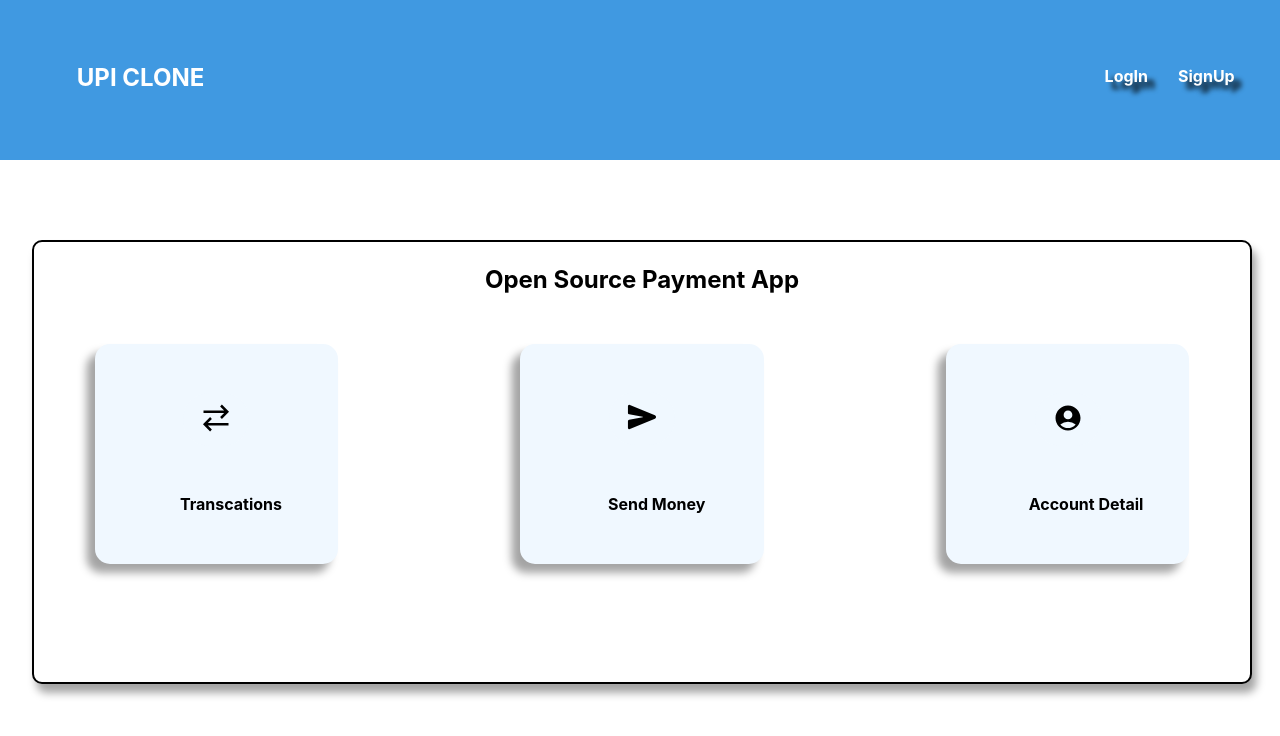
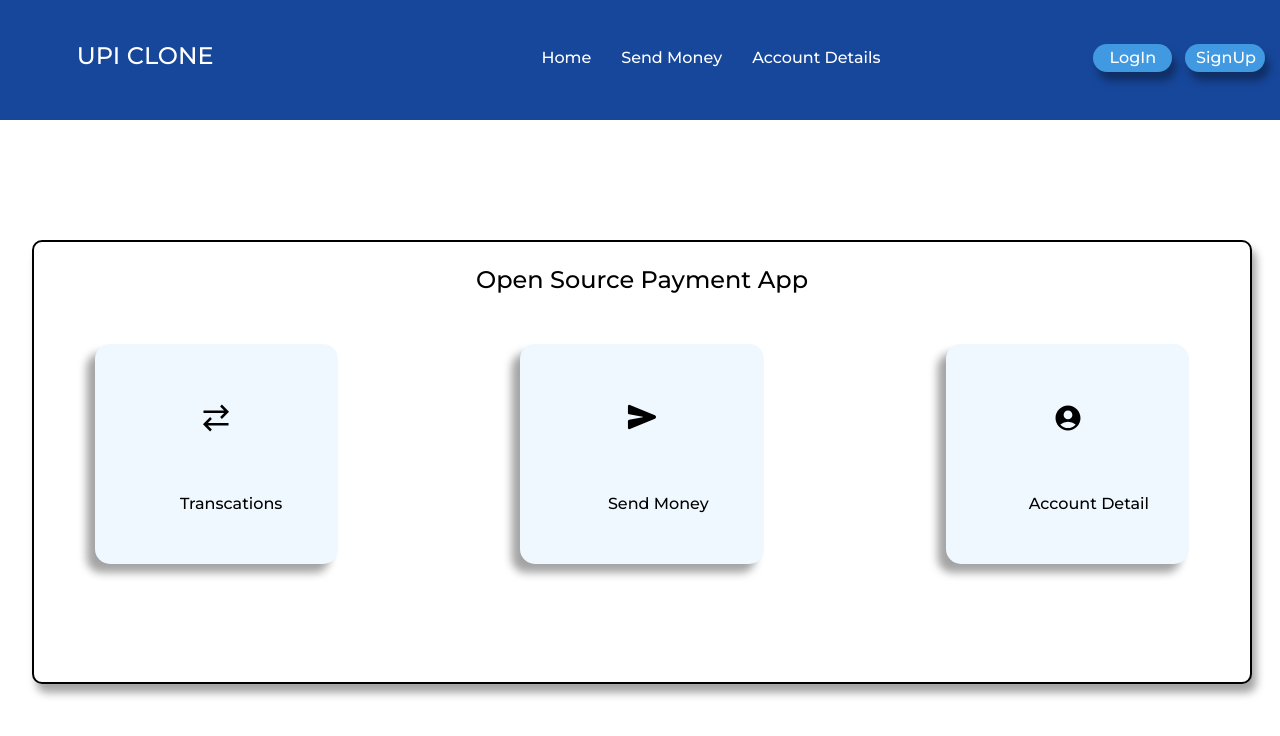
Before and after one commit to The-Saras/open-wallet, a React (Vite) app in the folder client/: page / in a window 1280 px wide. Shown: the top 736 px of the page. Built offline with nearby package versions, Linux system fonts and the light colour scheme.

Commit message:
made changes to the navbar

```diff
--- a/client/src/components/NavBar.jsx
+++ b/client/src/components/NavBar.jsx
@@ -5,7 +5,6 @@ import { useNavigate } from 'react-router-dom';
 import PropTypes from 'prop-types';
 const NavBar = ({isSigndUp, setIsSignedUp}) => {
 
-    // const [isSigndUp,setIsSignedUp] = useState(false)
     const navigate = useNavigate()
 
     return(
@@ -21,7 +20,14 @@ const NavBar = ({isSigndUp, setIsSignedUp}) => {
                 <div className="navbar">
                     <h2 className="navbar-title">UPI CLONE</h2>
                     <ul>
+                        <li onClick={() => {navigate('/')}}>Home</li>
+                        <li onClick={() => {navigate('#')}}>Send Money</li>
+                        <li onClick={() => {navigate('#')}}>Account Details</li>
+                    </ul>
+                    <ul>
+                        <span></span>
                         <li onClick={() => {navigate('/user_login')}}>LogIn</li>
+                        <span></span>
                         <li onClick={() => {navigate('/user_signup')}}>SignUp</li>
                     </ul>
                 </div>
--- a/client/src/css files/home.css
+++ b/client/src/css files/home.css
@@ -3,7 +3,7 @@
     top: 0;
     left: 0;
     width: 100%;
-    height: 20%;
+    height: 15%;
 }
 .main-section{
     position: absolute;
--- a/client/src/css files/navbar.css
+++ b/client/src/css files/navbar.css
@@ -1,8 +1,11 @@
 .navbar{
     width: 100%;
     height: 100%;
-    background-color: #4099E1;
+    /* background-color: #4099E1; */
+    /* background-color: #1e66c8; */
+    background-color: #17479b;
     position: absolute;
+
 }
 
 .navbar-title{
@@ -11,21 +14,21 @@
     text-align: left;
     left: 6%;
     position: absolute;
-    top: 25%;
+    top: 15%;
     color: white;
     /* text-shadow: 7px 7px 5px  black; */
 
 
 }
 
-.navbar ul{
+.navbar ul:first-of-type{
     position: absolute;
-    left: 82%;
+    left: 38%;
     display: flex;
-    top: 30%;
+    top: 25%;
 }
 
-.navbar ul li{
+.navbar ul:first-of-type li{
     position: relative;
     margin: 0 15px;
     list-style: none;
@@ -33,5 +36,45 @@
     font-weight: bold;
     cursor: pointer;
     color: white;
-    text-shadow: 7px 7px 5px black;
 }
+.navbar ul:nth-of-type(2){
+    position: absolute;
+    left: 82%;
+    display: flex;
+    top: 25%;
+}
+
+.navbar ul:nth-of-type(2) li{
+    position: relative;
+    margin: 0 20px;
+    list-style: none;
+    text-align: center;
+    font-weight: bold;
+    cursor: pointer;
+    color: white;
+}
+
+.navbar ul:nth-of-type(2) span:first-of-type{
+    width: 35%;
+    height: 120%;
+    left: 19%;
+    top: -10%;
+    position: absolute;
+    background-color: #4099E1;
+    /* border: 2px blue solid; */
+    border-radius: 15px;
+    box-shadow: 4.4px 8.8px 8.8px hsl(0deg 0% 0% / 0.36);
+}
+
+.navbar ul:nth-of-type(2) span:last-of-type{
+    width: 35%;
+    height: 120%;
+    left: 60%;
+    top: -10%;
+    position: absolute;
+    background-color: #4099E1;
+    /* border: 2px aliceblue solid; */
+    border-radius: 15px;
+    box-shadow: 4.4px 8.8px 8.8px hsl(0deg 0% 0% / 0.36);
+
+}
--- a/client/src/css files/transactions.css
+++ b/client/src/css files/transactions.css
@@ -3,7 +3,7 @@
     top: 0;
     left: 0;
     width: 100%;
-    height: 20%;
+    height: 15%;
 }
 
 .trans-main-section{
--- a/client/src/css files/user_login.css
+++ b/client/src/css files/user_login.css
@@ -5,7 +5,7 @@
     top: 0;
     left: 0;
     width: 100%;
-    height: 20%;
+    height: 15%;
 }
 
 .user-outer-div{
--- a/client/src/css files/user_signup.css
+++ b/client/src/css files/user_signup.css
@@ -5,7 +5,7 @@
     top: 0;
     left: 0;
     width: 100%;
-    height: 20%;
+    height: 15%;
 }
 
 .user-signup-outer-div{
--- a/client/src/index.css
+++ b/client/src/index.css
@@ -1,7 +1,9 @@
+@import url('https://fonts.googleapis.com/css2?family=Montserrat:ital,wght@0,500;1,500&display=swap');
 :root {
-  font-family: Inter, system-ui, Avenir, Helvetica, Arial, sans-serif;
+  font-family: "Montserrat",Inter, system-ui, Avenir, Helvetica, Arial, sans-serif;
+
   line-height: 1.5;
-  font-weight: 400;
+  font-weight: 500;
 
   color-scheme: light dark;
   color: rgba(255, 255, 255, 0.87);
```
